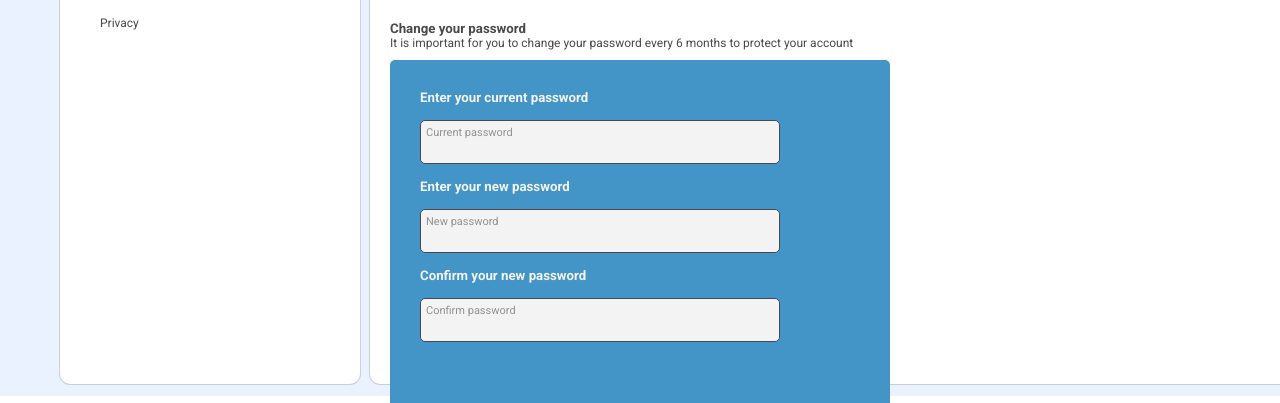
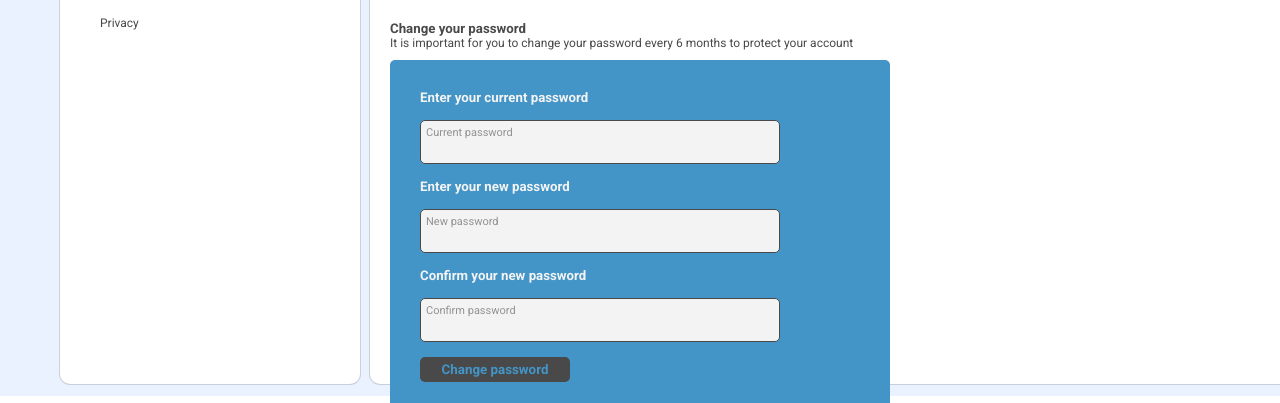
Before and after one commit to DiamondD7/actweb_client, a React (Vite) app: page /settings-page in a window 1280 px wide. Both pictures are taken after a click on the item "Security". Shown: the part 404-807 px from the top of the page. Built offline with nearby package versions, Linux system fonts and the light colour scheme; no server answers; a web font is replaced by a local one.

Commit message:
added change password logic

```diff
--- a/src/assets/js/serverapi.js
+++ b/src/assets/js/serverapi.js
@@ -15,6 +15,7 @@ export const UserCreation = `${userapiVar}/api/Users/create-user`;
 export const CheckLogin = `${userapiVar}/api/Users/check-login`;
 export const ValidateTokens = `${userapiVar}/api/Users/validate-tokens`;
 export const UploadProfilePicture = `${userapiVar}/api/Users/upload-profile-picture`;
+export const NewPasswordCheckAndChange = `${userapiVar}/api/Users/password-change-check-cred`;
 export const UpdateUserTwoFactorAuth = `${userapiVar}/api/Users/user-twofactorauth`;
 export const TwoFactorEmail = `${userapiVar}/api/TwoFactorAuth/two-factor-auth-validation-email`;
 export const TwoFactorVerify = `${userapiVar}/api/TwoFactorAuth/two-factor-auth-verify`;
--- a/src/components/Settings/Settings.jsx
+++ b/src/components/Settings/Settings.jsx
@@ -12,13 +12,14 @@ import {
   UploadProfilePicture,
   USER_API_URI,
   BASE_URL,
+  NewPasswordCheckAndChange,
 } from "../../assets/js/serverapi";
 import Nav from "../Nav/Nav";
 import Appearance from "./Sub-Settings/Appearance";
 import PersonalBackground from "./Sub-Settings/PersonalBackground";
+import AdvanceSecurity from "./Sub-Settings/AdvanceSecurity";
 
 import "../../styles/settingsstyles.css";
-import AdvanceSecurity from "./Sub-Settings/AdvanceSecurity";
 
 const ProfileSettings = ({ navigate, userData, handleGetUserData }) => {
   const USERNAME_REGEX = /^[a-zA-Z][a-zA-Z0-9._]{2,15}$/;
@@ -493,7 +494,112 @@ const Account = ({ userData, handleGetUserData }) => {
 };
 
 const SecuritySettings = () => {
+  // --------------------------------------------------- SUB COMPONENT
   const PasswordChangeContainer = () => {
+    const navigate = useNavigate();
+    const [passwordChangeData, setPasswordChangeData] = useState({
+      currentPassword: "",
+      newPassword: "",
+      confirmPassword: "",
+    });
+    const PWD_REGEX = /^(?=.*[a-z])(?=.*[A-Z])(?=.*[0-9])(?=.*[!@#$%]).{8,24}$/;
+    const [validNewPassword, setValidNewPassword] = useState(null);
+    const [matchedPW, setMatchedPW] = useState(null);
+    const [errorMessage, setErrorMessage] = useState(""); //error message for password change
+    const [successMessage, setSuccessMessage] = useState(""); //success message for password change
+    const [isPasswordChangedClicked, setIsPasswordChangedClicked] =
+      useState(false);
+
+    useEffect(() => {
+      const newPasswordMatch = PWD_REGEX.test(passwordChangeData.newPassword);
+
+      if (
+        passwordChangeData.newPassword !== passwordChangeData.confirmPassword
+      ) {
+        setMatchedPW(false);
+      } else {
+        setMatchedPW(true);
+      }
+
+      if (newPasswordMatch === false) {
+        setValidNewPassword(false);
+      } else if (newPasswordMatch === true) {
+        setValidNewPassword(true);
+      }
+    }, [passwordChangeData.newPassword, passwordChangeData.confirmPassword]);
+
+    const handleOnInputChange = (e) => {
+      const { name, value } = e.target;
+      setPasswordChangeData((prev) => ({
+        ...prev,
+        [name]: value,
+      }));
+    };
+
+    const handleChangePasswordClick = async (e) => {
+      e.preventDefault();
+      await handlePasswordChange();
+    };
+
+    const handlePasswordChange = async (retry = true) => {
+      setIsPasswordChangedClicked(true);
+      try {
+        const response = await fetch(NewPasswordCheckAndChange, {
+          method: "POST",
+          headers: {
+            "Content-Type": "application/json",
+            Accept: "application/json",
+          },
+          credentials: "include",
+          body: JSON.stringify({
+            UserId: sessionStorage.getItem("id"),
+            CurrentPassword: passwordChangeData.currentPassword,
+            NewPassword: passwordChangeData.newPassword,
+          }),
+        });
+
+        if (response.status === 302) {
+          console.warn("302 detected, redirecting...");
+          navigate("/", { replace: true });
+          sessionStorage.clear();
+          return;
+        }
+
+        if (response.status === 401 && !retry) {
+          console.error("Unauthorized. Rerouting...");
+          navigate("/", { replace: true });
+          sessionStorage.clear();
+          return;
+        }
+
+        if (response.status === 401 && retry) {
+          console.warn("401 detected, retrying request...");
+          return handlePasswordChange(false);
+        }
+
+        const data = await response.json();
+        if (data.status === false) {
+          setErrorMessage(data.message);
+        }
+
+        setTimeout(() => {
+          setIsPasswordChangedClicked(false);
+          setPasswordChangeData({
+            currentPassword: "",
+            newPassword: "",
+            confirmPassword: "",
+          });
+
+          if (data.status === true) {
+            setSuccessMessage(data.message);
+            setErrorMessage("");
+          }
+        }, 2000);
+      } catch (err) {
+        console.warn(err);
+        throw err;
+      }
+    };
     return (
       <>
         <h5>Change your password</h5>
@@ -501,8 +607,33 @@ const SecuritySettings = () => {
           It is important for you to change your password every 6 months to
           protect your account
         </p>
+
+        {successMessage && <p className="-success-form-p">{successMessage}</p>}
+
+        {errorMessage && <p className="-error-form-p">{errorMessage}</p>}
+
+        {passwordChangeData.newPassword.length > 0 ||
+        passwordChangeData.confirmPassword.length > 0 ? (
+          <>
+            {!validNewPassword && (
+              <p className="-error-form-p">
+                8 to 24 characters. Must include uppercase and lowercase
+                letters, a number and a special character. <br />
+                Allowed special characters: ! @ # $ %
+              </p>
+            )}
+            {!matchedPW && (
+              <p className="-error-form-p">Passwords do not match!</p>
+            )}
+          </>
+        ) : (
+          ""
+        )}
         <div className="password-change__wrapper">
-          <form className="account-form__wrapper">
+          <form
+            onSubmit={(e) => handleChangePasswordClick(e)}
+            className="settings-security-form__wrapper"
+          >
             <>
               <div className="-display-flex-aligned-center -gap-10">
                 <h5 style={{ color: "#f3f3f3" }}>
@@ -515,7 +646,13 @@ const SecuritySettings = () => {
                 className="-form-input__wrapper"
               >
                 <p>Current password</p>
-                <input type="password" name="currentPassword" placeholder="" />
+                <input
+                  type="password"
+                  value={passwordChangeData.currentPassword}
+                  name="currentPassword"
+                  placeholder=""
+                  onChange={(e) => handleOnInputChange(e)}
+                />
               </div>
             </>
 
@@ -532,8 +669,10 @@ const SecuritySettings = () => {
                 <input
                   style={{ backgroundColor: "#f3f3f3" }}
                   type="password"
+                  value={passwordChangeData.newPassword}
                   name="newPassword"
                   placeholder=""
+                  onChange={(e) => handleOnInputChange(e)}
                 />
               </div>
             </>
@@ -551,11 +690,35 @@ const SecuritySettings = () => {
                 <input
                   style={{ backgroundColor: "#f3f3f3" }}
                   type="password"
+                  value={passwordChangeData.confirmPassword}
                   name="confirmPassword"
                   placeholder=""
+                  onChange={(e) => handleOnInputChange(e)}
                 />
               </div>
             </>
+
+            <button
+              type="submit"
+              className={`security-changepassword__btn ${
+                matchedPW === false || validNewPassword === false
+                  ? "-btn-disabled"
+                  : ""
+              }`}
+              disabled={
+                matchedPW === false || validNewPassword === false ? true : false
+              }
+            >
+              {isPasswordChangedClicked === false ? (
+                "Change password"
+              ) : (
+                <CircleNotchIcon
+                  size={13}
+                  color={"#4495c7"}
+                  className={"-btn-loading__icon"}
+                />
+              )}
+            </button>
           </form>
         </div>
       </>
--- a/src/index.css
+++ b/src/index.css
@@ -163,6 +163,13 @@
   margin-top: 10px;
 }
 
+.-success-form-p {
+  color: limegreen;
+  font-size: 12px;
+  font-weight: bold;
+  margin-top: 10px;
+}
+
 .-password-seeIcon-btn {
   cursor: pointer;
   background-color: transparent;
@@ -295,7 +302,7 @@
 }
 
 .-btn-disabled {
-  cursor: default;
+  cursor: not-allowed;
   background-color: #494949;
   border: none;
 }
--- a/src/styles/settingsstyles.css
+++ b/src/styles/settingsstyles.css
@@ -107,6 +107,10 @@
   left: 55%;
 }
 
+.settings-security-form__wrapper {
+  width: 400px;
+  padding: 20px;
+}
 .account-form__wrapper {
   width: 400px;
   padding: 20px;
@@ -189,3 +193,14 @@
   border-radius: 5px;
   background-color: limegreen;
 }
+
+.security-changepassword__btn {
+  width: 150px;
+  font-weight: bold;
+  cursor: pointer;
+  padding: 5px 10px;
+  background-color: #ffffffff;
+  color: #4495c7;
+  border: none;
+  border-radius: 5px;
+}
```
